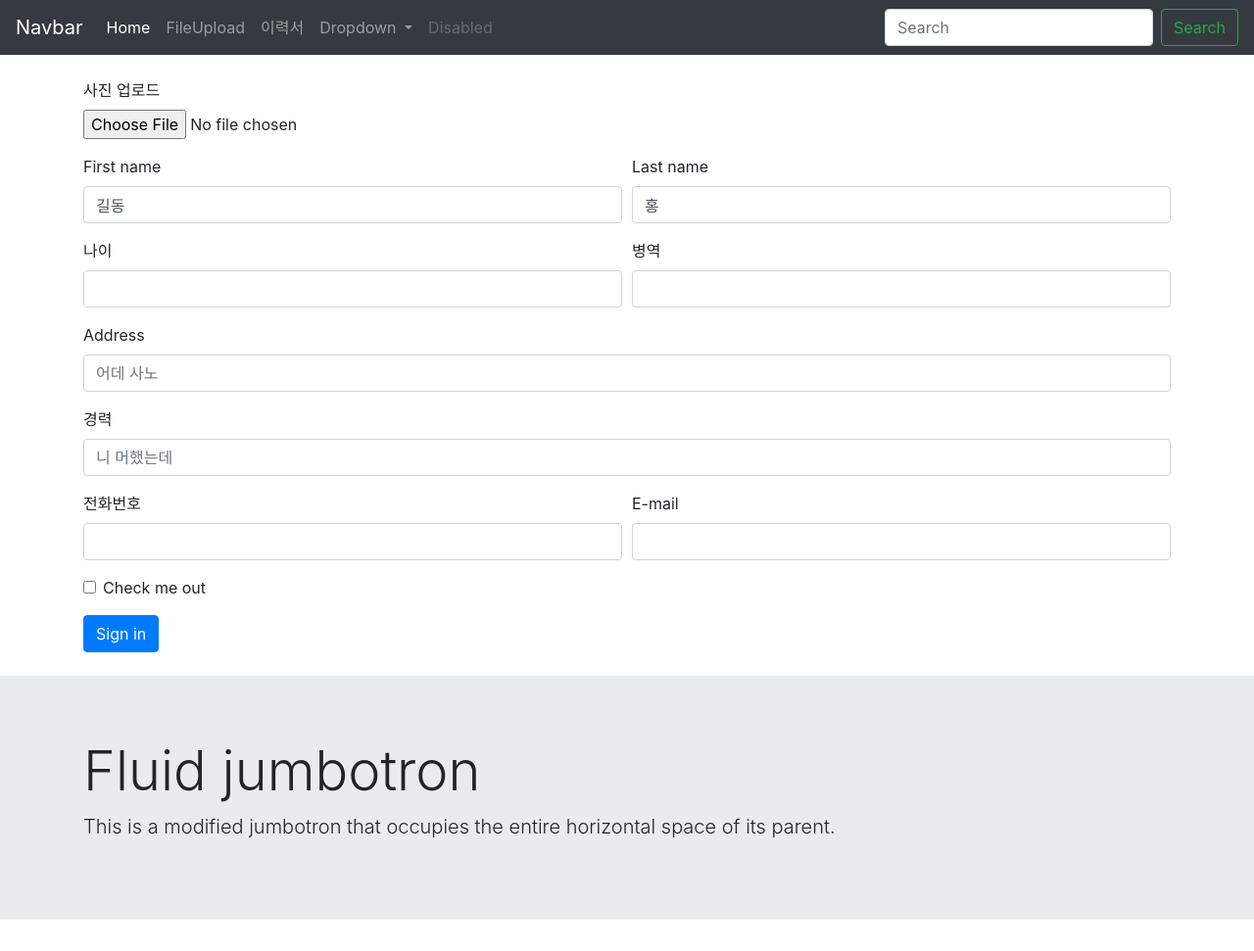
After one commit to DarkScene/KFQ-Flask, a Flask app: template flaskTest/flaskjinja/templates/resume.html in a window 1280 px wide. The commit adds this page. Shown: the whole page at 98% size. Run offline with Flask 2, Linux system fonts and the light colour scheme; the template is opened without the code that fills it, so the values that code supplies are empty; some libraries are stand-ins or nearby versions.

Commit message:
add resume

```diff
--- a/flaskTest/flaskjinja/app.py
+++ b/flaskTest/flaskjinja/app.py
@@ -41,9 +41,17 @@ def list_files():
 def get_file(path):
     return send_from_directory(UPLOAD_DIRECTORY, path, as_attachment=True)
 
-@app.route('/resume')
+@app.route('/resume', methods=['GET','POST'])
 def resume():
-    return
+    if request.method == 'GET':
+        return render_template('resume.html')
+    else:
+        f = request.files['file']
+        # 저장할 경로 + 파일명
+        dirname = os.path.dirname(__file__) + '/files/' + f.filename
+        print(dirname)
+        f.save(dirname)
+    return redirect('/files')
 
 if __name__ == '__main__':
     app.run(debug=True, port=8089)
--- a/flaskTest/flaskjinja/templates/menu.html
+++ b/flaskTest/flaskjinja/templates/menu.html
@@ -12,6 +12,9 @@
             </li>
             <li class="nav-item">
                 <a class="nav-link" href="/upload">FileUpload</a>
+            </li>
+            <li class="nav-item">
+                <a class="nav-link" href="/resume">이력서</a>
             </li>
             <li class="nav-item dropdown">
                 <a class="nav-link dropdown-toggle" href="#" id="navbarDropdown" role="button" data-toggle="dropdown"
--- /dev/null
+++ b/flaskTest/flaskjinja/templates/resume.html
@@ -0,0 +1,74 @@
+{% extends "base.html" %}
+
+{% block title %}
+파일 업로드
+{% endblock %}
+
+{% block content %}
+<br>
+<div class="container">
+    <form>
+        <div class="form-group">
+            <label for="exampleFormControlFile1">사진 업로드</label>
+            <input type="file" class="form-control-file">
+        </div>
+        <div class="form-row">
+            <div class="col-md-6 mb-3">
+                <label for="validationServer01">First name</label>
+                <input type="text" class="form-control" id="validationServer01" value="길동" required>
+            </div>
+            <div class="col-md-6 mb-3">
+                <label for="validationServer02">Last name</label>
+                <input type="text" class="form-control" id="validationServer02" value="홍" required>
+            </div>
+        </div>
+        <div class="form-row">
+            <div class="form-group col-md-6">
+                <label for="inputEmail4">나이</label>
+                <input type="text" class="form-control">
+            </div>
+            <div class="form-group col-md-6">
+                <label for="inputPassword4">병역</label>
+                <input type="text" class="form-control">
+            </div>
+        </div>
+        <div class="form-group">
+            <label for="inputAddress">Address</label>
+            <input type="text" class="form-control" id="inputAddress" placeholder="어데 사노">
+        </div>
+        <div class="form-group">
+            <label for="inputAddress2">경력</label>
+            <input type="text" class="form-control" placeholder="니 머했는데">
+        </div>
+        <div class="form-row">
+            <div class="form-group col-md-6">
+                <label for="inputCity">전화번호</label>
+                <input type="text" class="form-control">
+            </div>
+            <div class="form-group col-md-6">
+                <label for="inputZip">E-mail</label>
+                <input type="email" class="form-control">
+            </div>
+        </div>
+        <div class="form-group">
+            <div class="form-check">
+                <input class="form-check-input" type="checkbox" id="gridCheck">
+                <label class="form-check-label" for="gridCheck">
+                    Check me out
+                </label>
+            </div>
+        </div>
+        <button type="submit" class="btn btn-primary">Sign in</button>
+    </form>
+</div>
+{% endblock %}
+
+{% block footer %}
+<br>
+<div class="jumbotron jumbotron-fluid">
+    <div class="container">
+        <h1 class="display-4">Fluid jumbotron</h1>
+        <p class="lead">This is a modified jumbotron that occupies the entire horizontal space of its parent.</p>
+    </div>
+</div>
+{% endblock %}
```
